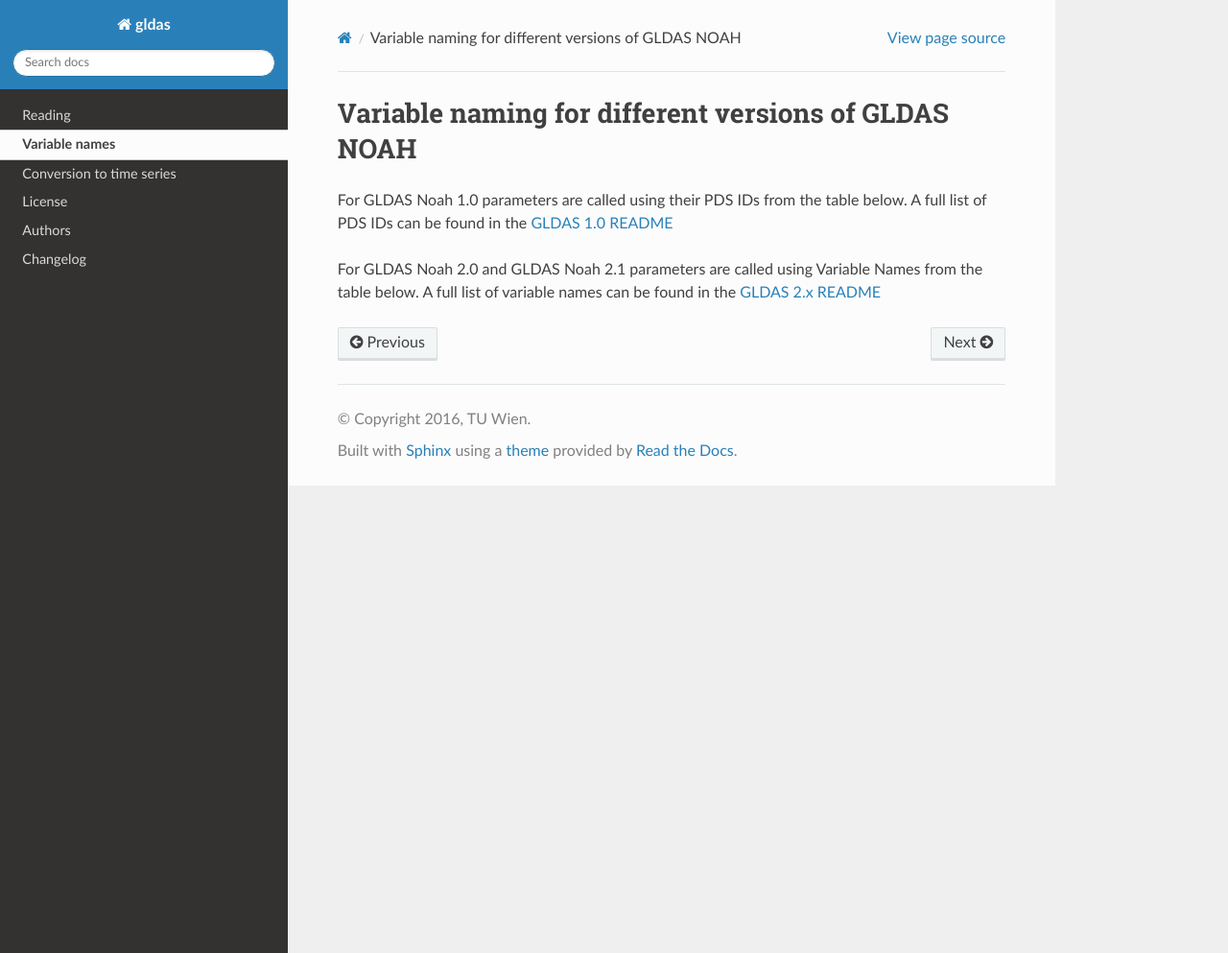
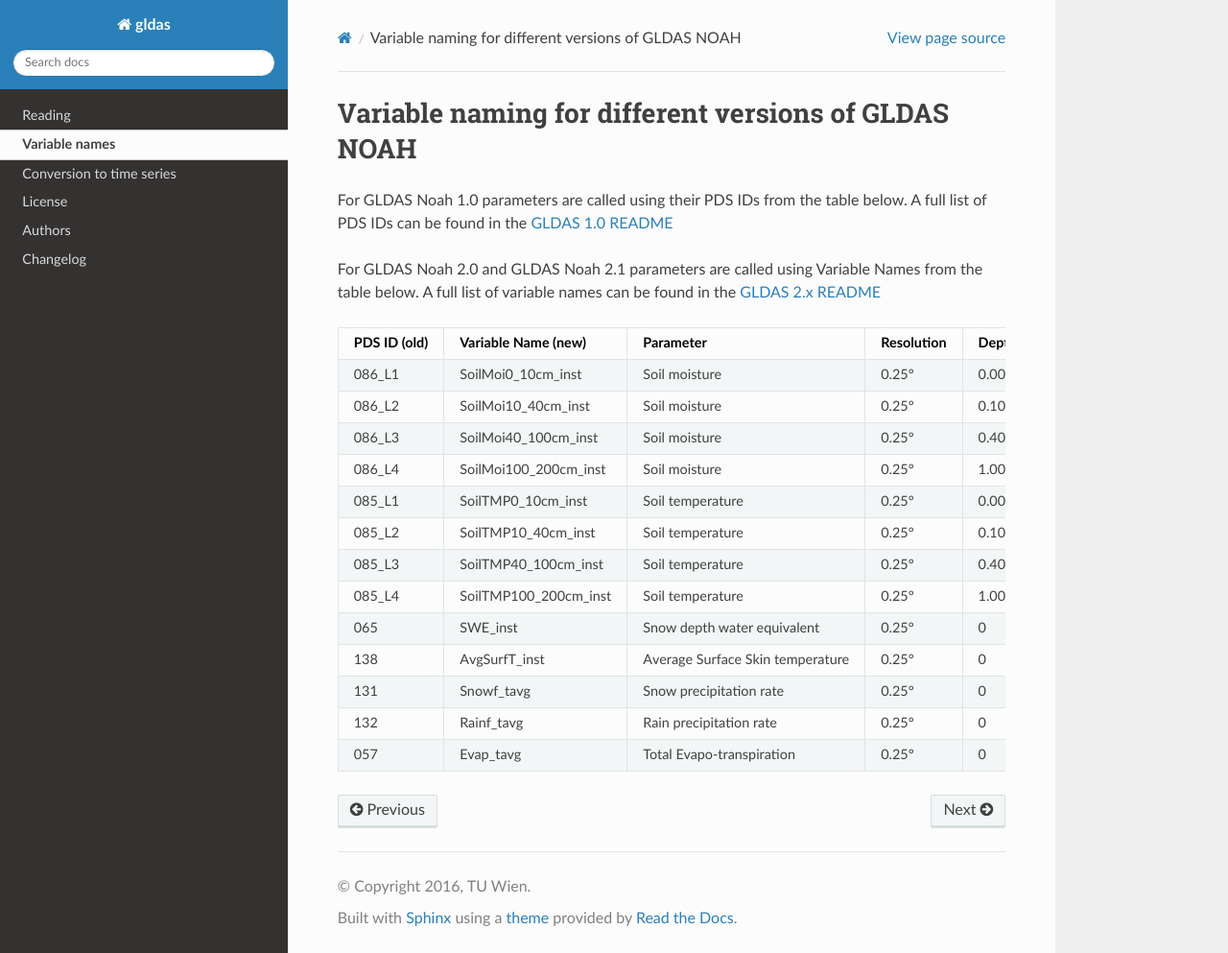
Before and after one commit to TUW-GEO/gldas, a Sphinx documentation site: the page built from docs/varnames.rst, in a window 1280 px wide and 993 px high. Shown: the whole window at 96% size. Built offline with Sphinx 7.4.7 and the Read the Docs theme 2.0.0, drawn with Linux system fonts in a browser that asks for light colours; formulas are drawn with MathJax 3; pages that are not in the unit, such as notebooks, are missing from menus.

Commit message:
Update variable names table

```diff
--- a/docs/varnames.rst
+++ b/docs/varnames.rst
@@ -8,7 +8,7 @@ For GLDAS Noah 2.0 and GLDAS Noah 2.1 parameters are called using Variable Names
 A full list of variable names can be found in the `GLDAS 2.x README <https://hydro1.gesdisc.eosdis.nasa.gov/data/GLDAS/README_GLDAS2.pdf>`_
 
 +-------------+-----------------------+----------------------------------+------------+---------------------------+------------+
-| PDS ID (old)| Variable Name (new)   | Parameter                        | Resolution | Depth/Height Interval [m] | Units
+| PDS ID (old)| Variable Name (new)   | Parameter                        | Resolution | Depth/Height Interval [m] | Units      |
 +=============+=======================+==================================+============+===========================+============+
 | 086_L1      | SoilMoi0_10cm_inst    | Soil moisture                    | 0.25°      | 0.00 - 0.10               | [K]        |
 +-------------+-----------------------+----------------------------------+------------+---------------------------+------------+
```
